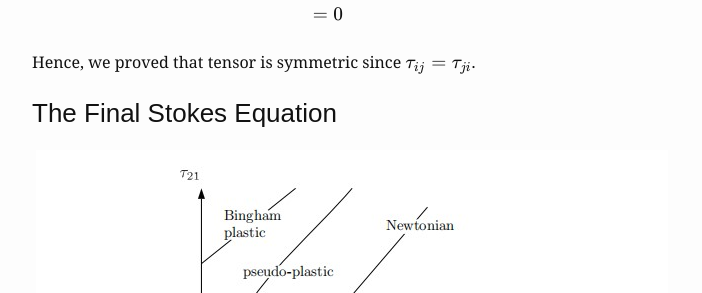
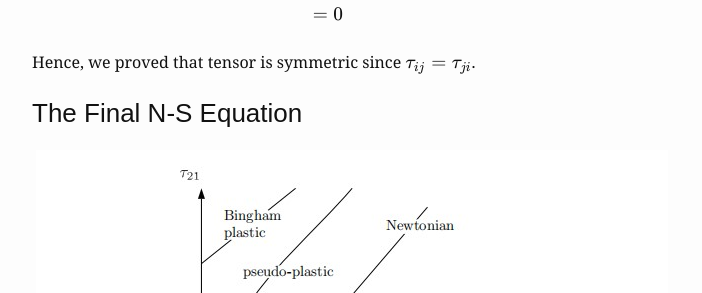
Before and after one commit to kizzhang/kizzhang.github.io, a Jekyll site: the page built from _posts/2022-01-22-viscous-fluid.md, in a window 1280 px wide and 900 px high, scrolled down 3068 px. Shown: the part 162-455 px from the top of the window, without its empty margins (288-990 px from the left). Built offline with Jekyll 4.4.1, drawn with Linux system fonts in a browser that asks for light colours; nearby versions of some CDN libraries.

Commit message:
Update 2022-01-22-viscous-fluid.md

```diff
--- a/_posts/2022-01-22-viscous-fluid.md
+++ b/_posts/2022-01-22-viscous-fluid.md
@@ -145,7 +145,7 @@ $$
 
 Hence, we proved that tensor is symmetric since $$\tau_{ij}= \tau_{ji}$$.
 
-### The Final Stokes Equation
+### The Final N-S Equation
 
 <img src="{{ "/assets/img/content/viscous-fluid/viscous_strain.jpg" | absolute_url }}" alt="viscous_strain" class="content-pic"/>
 <div class="fig-caption">
```
